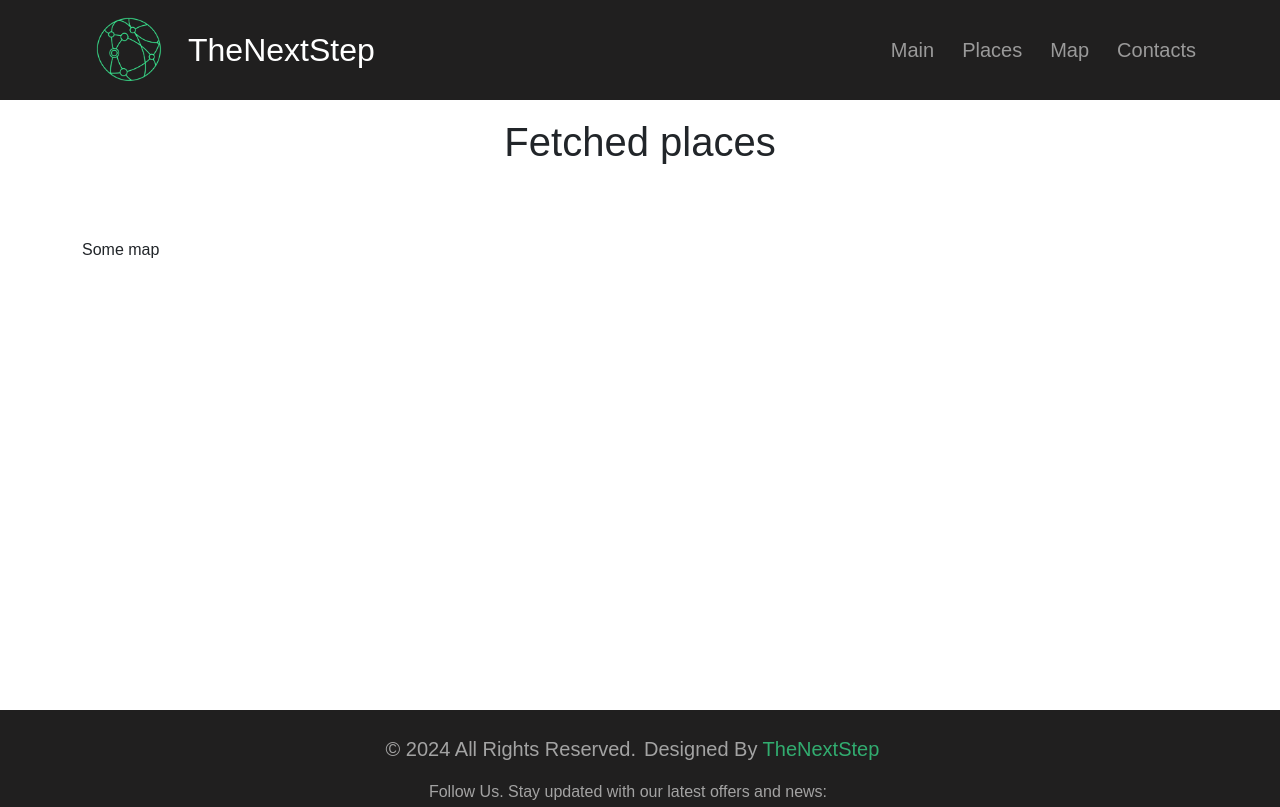
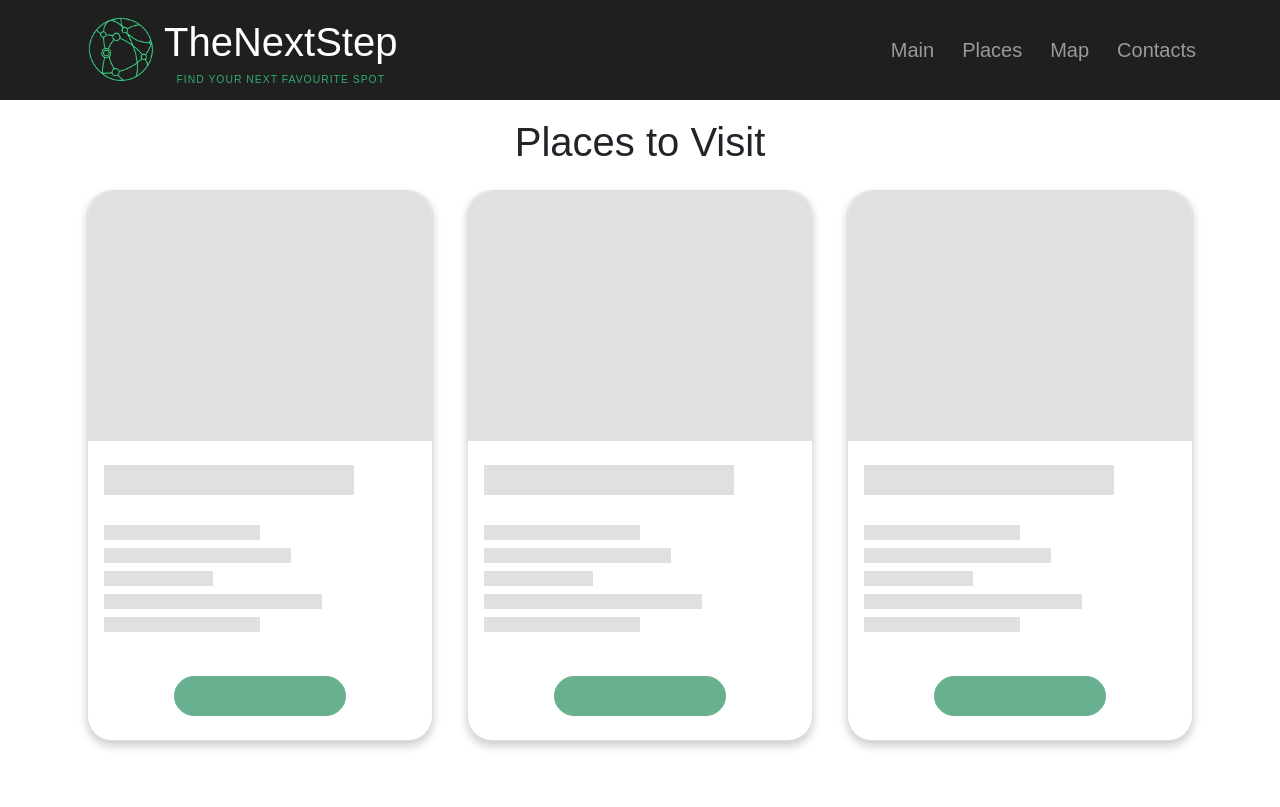
Before and after one commit to Flariii/TheNextStep_website, a website: page index.html in a window 1280 px wide. Shown: the top 807 px of the page. Drawn offline with nearby package versions, Linux system fonts and the light colour scheme.

Commit message:
edit wesite view, add logs to script file

```diff
--- a/index.html
+++ b/index.html
@@ -15,14 +15,16 @@
             <nav class="navbar navbar-expand-lg navbar-dark fixed-top p-0 m-0">
                 <div class="container fs-5 p-0">
                     <!-- logo -->
-                    <div class="navbar-brand d-flex align-items-center ps-4">
-                        <img src="./public/images/green_logo.png" alt="Логотип" class="d-inline-block align-text-top me-4" style="width: 70px;">
-                        <span class="fs-2 text-sm-center">TheNextStep</span>
+                    <div class="navbar-brand d-flex align-items-center ps-3 m-0">
+                        <img src="./public/images/green_logo.png" alt="Логотип" class="d-block align-items-center me-2" style="width: 70px;">
+                        <div class="logo-slogan d-flex flex-column justify-content-center">
+                            <span class="fs-1 text-sm-center">TheNextStep</span>
+                            <span class="text-slogan">Find your next favourite spot</span>
+                        </div>
                     </div>
-
                     <!-- mobile menu button -->
-                    <div class="button-container pe-4">
-                        <button class="navbar-toggler"
+                    <div class="button-container pe-3">
+                        <button class="navbar-toggler px-2"
                             type="button"
                             data-bs-toggle="collapse"
                             data-bs-target="#navbar"
@@ -57,10 +59,64 @@
 
         <main class="main flex-grow-1">
             <div class="container mt-5">
-                <h1 class="text-center mb-4">Fetched places</h1>
+                <h1 class="text-center my-4">Places to Visit</h1>
                 <div id="places-container" class="row">
-                    <!-- Картки з постами будуть додані сюди за допомогою JavaScript -->
+                    <div class="col-md-4 mb-4">
+                        <div class="card d-flex flex-column h-100">
+                            <div class="card-img-top placeholder-glow">
+                                <div class="placeholder-img"></div>
+                            </div>
+                            <div class="card-body flex-grow-1">
+                                <div class="placeholder-title mt-2"></div>
+                                <div class="placeholder-subtext">
+                                    <div class="subtext mt-2" style="width: 50%;"></div>
+                                    <div class="subtext mt-2" style="width: 60%;"></div>
+                                    <div class="subtext mt-2" style="width: 35%;"></div>
+                                    <div class="subtext mt-2" style="width: 70%;"></div>
+                                    <div class="subtext mt-2" style="width: 50%;"></div>
+                                </div>
+                            </div>
+                            <a class="btn btn-success placeholder-btn disabled mt-2 mb-4 px-4 py-2"></a>
+                        </div>
+                    </div>
+                    <div class="col-md-4 mb-4">
+                        <div class="card d-flex flex-column h-100">
+                            <div class="card-img-top placeholder-glow">
+                                <div class="placeholder-img"></div>
+                            </div>
+                            <div class="card-body flex-grow-1">
+                                <div class="placeholder-title mt-2"></div>
+                                <div class="placeholder-subtext">
+                                    <div class="subtext mt-2" style="width: 50%;"></div>
+                                    <div class="subtext mt-2" style="width: 60%;"></div>
+                                    <div class="subtext mt-2" style="width: 35%;"></div>
+                                    <div class="subtext mt-2" style="width: 70%;"></div>
+                                    <div class="subtext mt-2" style="width: 50%;"></div>
+                                </div>
+                            </div>
+                            <a class="btn btn-success placeholder-btn disabled mt-2 mb-4 px-4 py-2"></a>
+                        </div>
+                    </div>
+                    <div class="col-md-4 mb-4">
+                        <div class="card d-flex flex-column h-100">
+                            <div class="card-img-top placeholder-glow">
+                                <div class="placeholder-img"></div>
+                            </div>
+                            <div class="card-body flex-grow-1">
+                                <div class="placeholder-title mt-2"></div>
+                                <div class="placeholder-subtext">
+                                    <div class="subtext mt-2" style="width: 50%;"></div>
+                                    <div class="subtext mt-2" style="width: 60%;"></div>
+                                    <div class="subtext mt-2" style="width: 35%;"></div>
+                                    <div class="subtext mt-2" style="width: 70%;"></div>
+                                    <div class="subtext mt-2" style="width: 50%;"></div>
+                                </div>
+                            </div>
+                            <a class="btn btn-success placeholder-btn disabled mt-2 mb-4 px-4 py-2"></a>
+                        </div>
+                    </div>
                 </div>
+
 
                 <!-- slider navigation buttons -->
                 <!-- <button class="carousel-control-prev" type="button" data-bs-target="#card-carousel" data-bs-slide="prev">
--- a/public/script.js
+++ b/public/script.js
@@ -9,8 +9,16 @@ async function loadPosts() {
     }
 
     try {
+        console.log("Fetching data from API...");
         const response = await fetch(`https://thenextstepapi.onrender.com/posts/${type}`);
-        const posts = await response.json();  // Перетворюємо відповідь на JSON
+
+        console.log(`Response status: ${response.status}`);
+        if (!response.ok) {
+            throw new Error(`API error: ${response.status} - ${response.statusText}`);
+        }
+
+        const posts = await response.json();  // conver answer to json
+        console.log("Fetched posts:", posts);
 
         const container = document.getElementById('places-container');
         container.innerHTML = '';
@@ -39,7 +47,7 @@ async function loadPosts() {
         });
     }
     catch (error) {
-        console.error('------> Error with loading posts in webpage', error.message);
+        console.error('Error with loading posts in webpage', error.message);
     }
 }
 
--- a/public/styles.css
+++ b/public/styles.css
@@ -8,6 +8,27 @@
 /* disable vertical scroll */
 body, html {
     overflow-x: hidden;
+}
+
+.text-slogan {
+    letter-spacing: 1px;
+    color: #39e891b3;
+    text-transform: uppercase;
+    font-size: 0.65rem;
+    width: 100%;
+    text-align: center;
+}
+
+@media (max-width: 768px) {
+    .text-slogan {
+        font-size: 0.6rem;
+    }
+}
+
+@media (max-width: 480px) {
+    .text-slogan {
+        font-size: 0.5rem;
+    }
 }
 
 .header-navbar {
@@ -85,6 +106,34 @@ body, html {
     margin: 0 auto;
 }
 
+/* placeholder content */
+.placeholder-img {
+    background-color: #e0e0e0;
+    width: 100%;
+    min-height: 250px;
+    height: 250px;
+    border-top-left-radius: 25px;
+    border-top-right-radius: 25px;
+}
+
+.placeholder-title {
+    background-color: #e0e0e0;
+    height: 30px;
+    width: 80%;
+    margin: 0px 0px 30px;
+}
+
+.placeholder-subtext .subtext {
+    background-color: #e0e0e0;
+    height: 15px;
+    width: 100%;
+}
+
+.placeholder-btn {
+    height: 40px;
+}
+/* end placeholder content*/
+
 .carousel-control-prev-icon,
 .carousel-control-next-icon {
     background-color: #27935db3;
```
